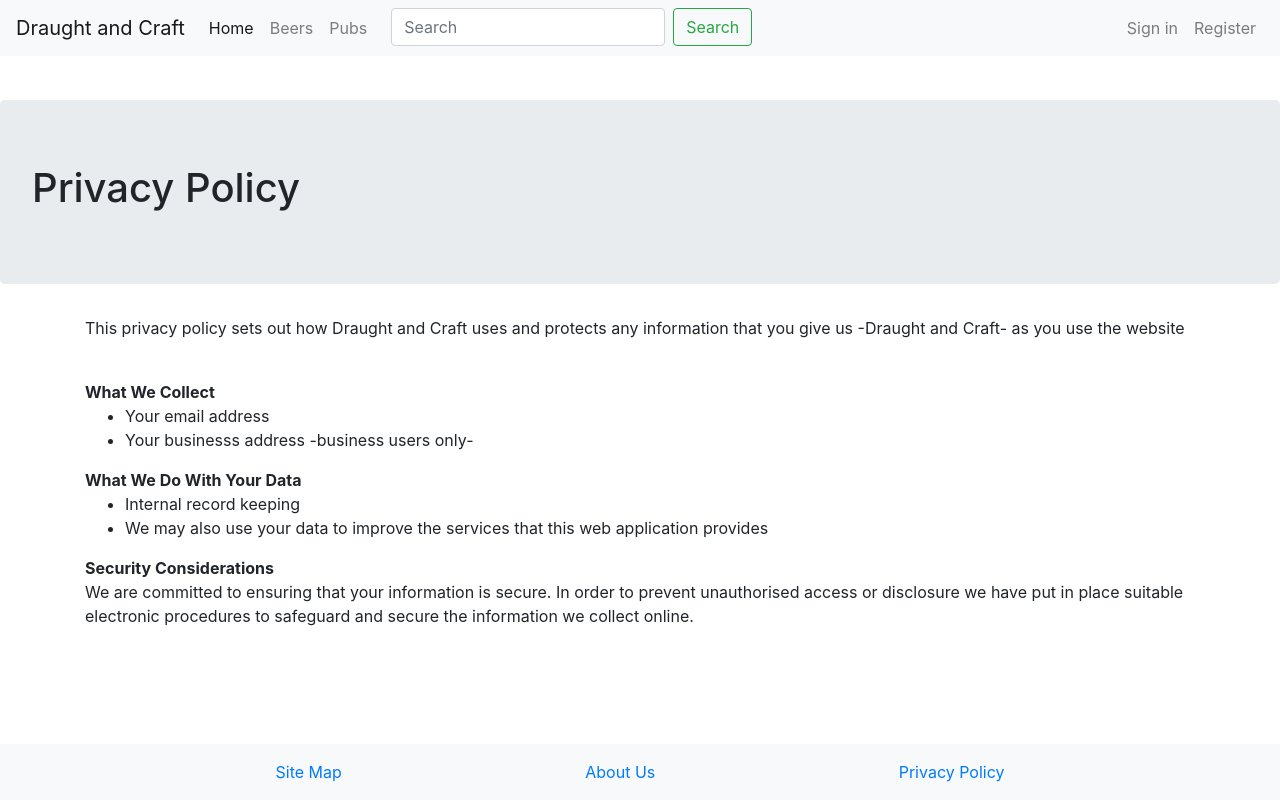
After one commit to David132639/draughtcraft, a Django app: page /draughtandcraft/privacy/ in a window 1280 px wide. The commit adds this page. Run offline with Django 3.2, Linux system fonts and the light colour scheme; some libraries are stand-ins or nearby versions.

Commit message:
privacy policy added

```diff
--- a/dac/urls.py
+++ b/dac/urls.py
@@ -29,6 +29,7 @@ url(r'^pubs/(?P<pub_slug>[\w\-]+)/beers/$', views.pubs_beers, name='pubs_stocks'
 url(r'^search/(?P<query_string>[\w\-]+)/$',views.search,name='search'),
 url(r'^sitemap/$',views.sitemap,name='sitemap'),
 url(r'^about/$',views.about,name='about'),
+url(r'^privacy/$',views.privacy,name='privacy'),
 
 
 #accounts, replaced with redux backend, seperate actual logic of app from redux
--- a/dac/views.py
+++ b/dac/views.py
@@ -117,6 +117,10 @@ def pubs_beers(request,pub_slug):
 
 def about(request):
 	return render(request,'dac/about.html')
+
+
+def privacy(request):
+	return render(request,'dac/privacy.html')
 
 #searching stuff
 
--- a/templates/dac/base.html
+++ b/templates/dac/base.html
@@ -95,7 +95,7 @@
       <div class="nav-link"></div>
       <a class="nav-link" href="#">Site Map</a>
       <a class="nav-link" href="{% url 'about' %}">About Us</a>
-      <a class="nav-link" href="#">Privacy Policy</a>
+      <a class="nav-link" href="{% url 'privacy' %}">Privacy Policy</a>
       <div class="nav-link"></div>
   </nav>
 
--- /dev/null
+++ b/templates/dac/privacy.html
@@ -0,0 +1,45 @@
+{% extends 'dac/base.html' %}
+{% block title_block %}
+	Privacy policy
+{% endblock %}
+{% block body_block %}
+
+
+<div class="jumbotron"><h1>Privacy Policy</h1></div>
+
+<div class="container w-100">
+
+
+<div class="column justify-content-center">
+
+	<p> This privacy policy sets out how Draught and Craft uses and protects any information that you give
+		us -Draught and Craft- as you use the website</p> <br/>
+
+	<strong>What We Collect</strong>
+	<ul>
+		<li>Your email address</li>
+		<li>Your businesss address -business users only-</li>
+	</ul>
+
+	<strong>What We Do With Your Data</strong>
+	<ul>
+		<li>Internal record keeping</li>
+		<li>We may also use your data to improve the services that this web application provides</li>
+	</ul>
+
+	<strong>Security Considerations</strong>
+	<p>We are committed to ensuring that your information is secure. In order to prevent unauthorised access or disclosure we have put in place suitable electronic procedures to safeguard and secure the information we collect online.</p>
+
+
+
+
+
+</div>
+
+
+
+
+</div>
+
+
+{% endblock %}
```
Also changed, not shown: templatetags/dac_extras.py (deleted, +0 -22 lines), templatetags/__init__.py (deleted).
